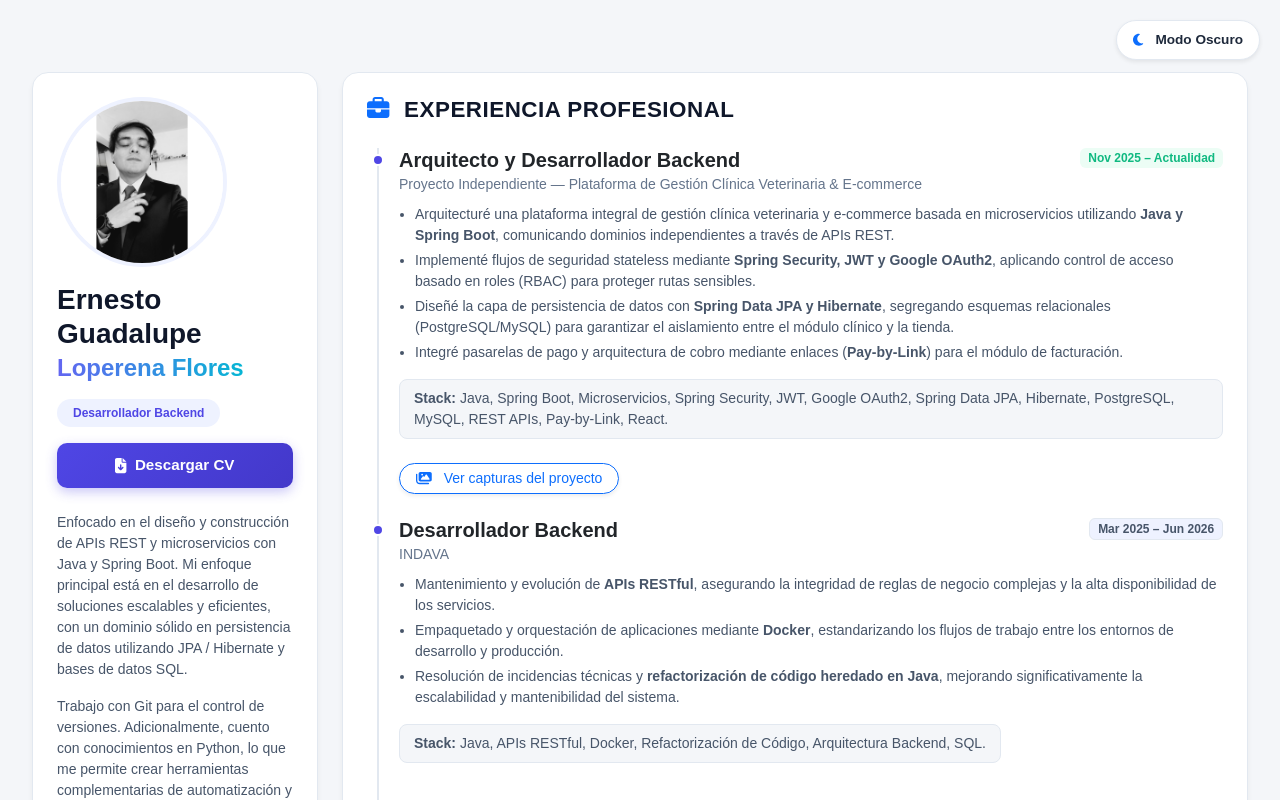
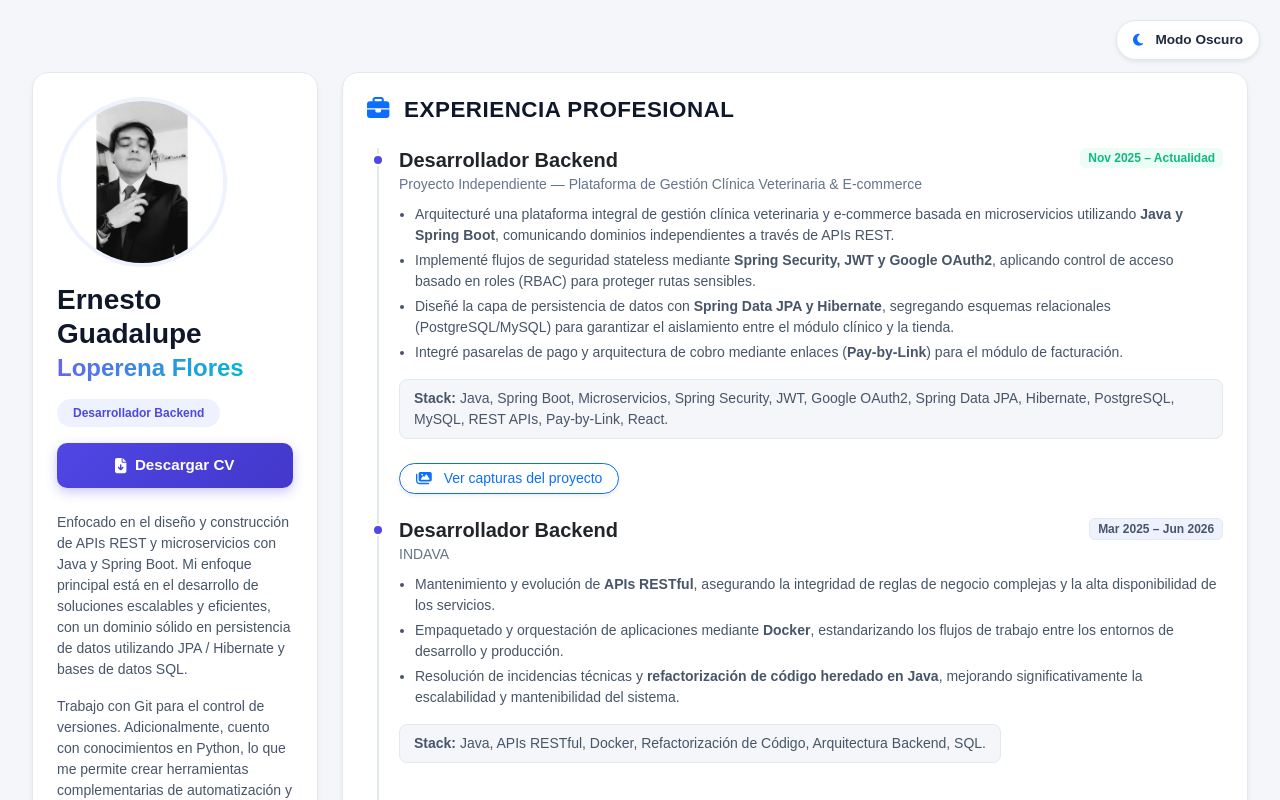
Before and after one commit to loperenafloresernestog/LoperenaFloresErnestoGuadalupeESCV, a React (Vite) app: page / in a window 1280 px wide. Shown: the top 800 px of the page. Built offline with nearby package versions, Linux system fonts and the light colour scheme; some icons are missing; a web font is replaced by a local one.

Commit message:
Update App.jsx

```diff
--- a/src/App.jsx
+++ b/src/App.jsx
@@ -232,7 +232,7 @@ const App = () => {
                 <div className="timeline-dot"></div>
                 <div className="d-flex flex-column flex-md-row justify-content-between mb-2">
                   <div>
-                    <h4 className="h5 fw-bold mb-0">Arquitecto y Desarrollador Backend</h4>
+                    <h4 className="h5 fw-bold mb-0">Desarrollador Backend</h4>
                     <span className="text-muted small fw-medium">Proyecto Independiente — Plataforma de Gestión Clínica Veterinaria & E-commerce</span>
                   </div>
                   <span className="badge bg-soft-success text-success align-self-start mt-1 mt-md-0 px-2.5 py-1 rounded">Nov 2025 – Actualidad</span>
```
